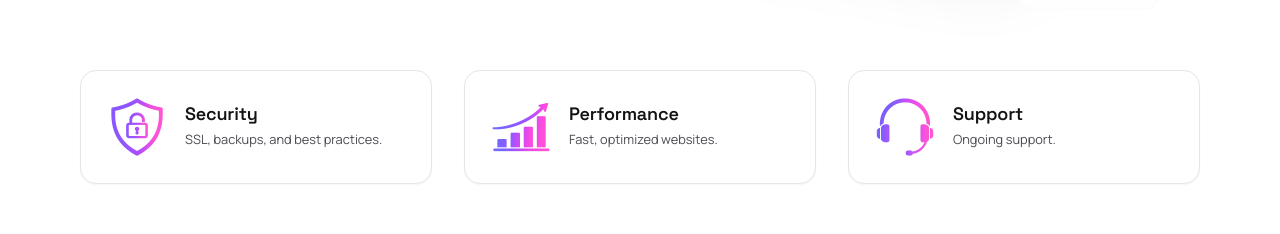
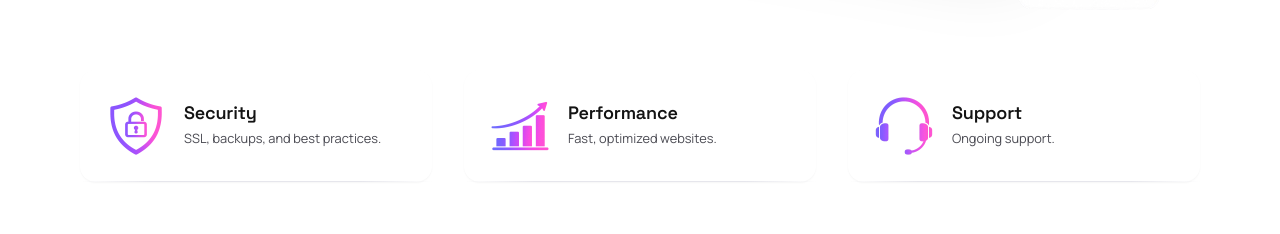
Before and after one commit to 0M1N1D0/innovarxWeb, a Next.js app: page /en in a window 1280 px wide. Shown: the part 566-800 px from the top of the page. Built offline with nearby package versions, Linux system fonts and the light colour scheme.

Commit message:
rediseño de borde de tarjetas

```diff
--- a/src/features/landing/components/TrustBar.module.css
+++ b/src/features/landing/components/TrustBar.module.css
@@ -9,17 +9,33 @@
 }
 
 .card {
+  position: relative;
   display: flex;
   flex-direction: row;
   align-items: center;
   gap: var(--space-4);
   padding: var(--space-5);
   background: var(--color-white);
-  border: 1px solid var(--color-border);
   border-radius: var(--radius-lg);
   box-shadow: var(--shadow-sm);
   text-align: left;
   transition: box-shadow var(--duration-fast) var(--ease-out);
+}
+
+.card::after {
+  content: "";
+  position: absolute;
+  right: 0;
+  bottom: 0;
+  left: 0;
+  height: 1px;
+  background: linear-gradient(
+    to right,
+    transparent,
+    var(--color-border) 20%,
+    var(--color-border) 80%,
+    transparent
+  );
 }
 
 .card:hover {
```
